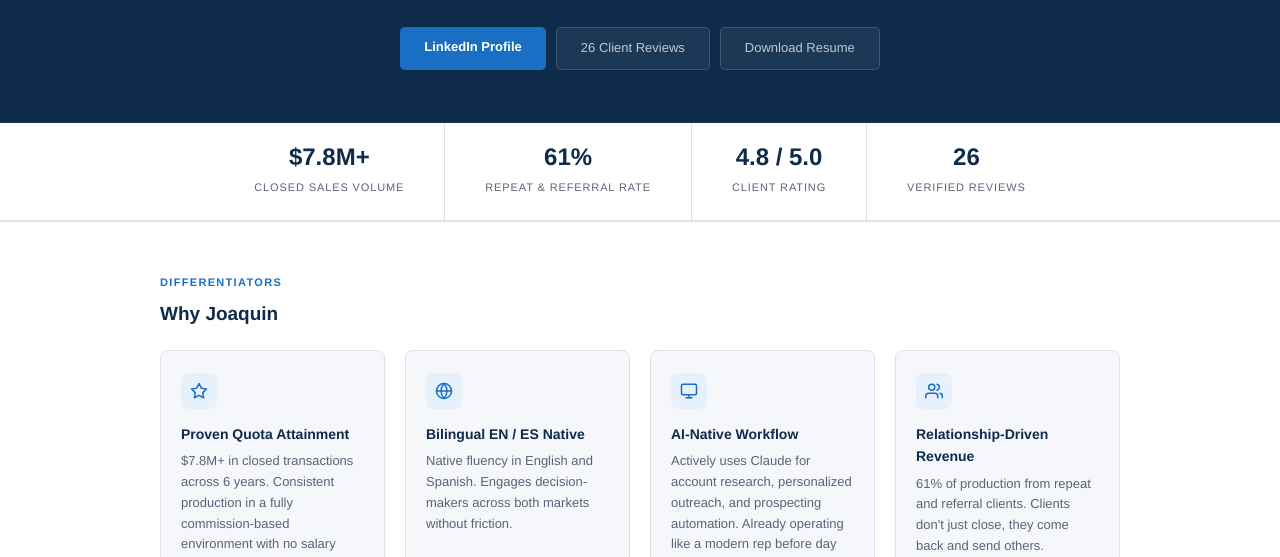
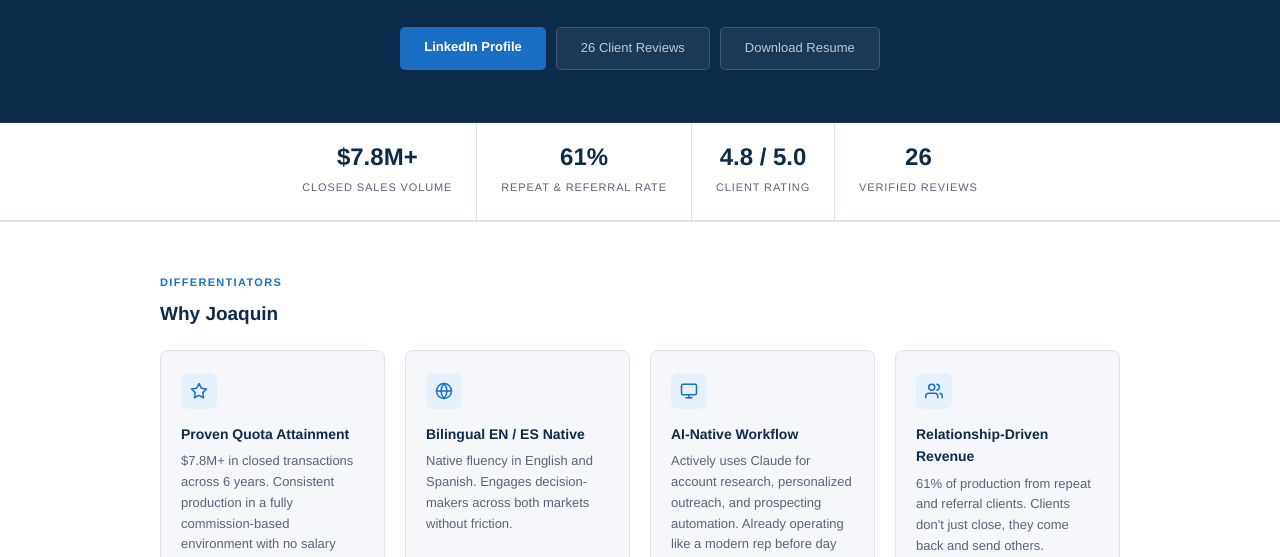
Before and after one commit to joaquinmavares/joaquinmavares.github.io, a plain HTML site: page index.html in a window 1280 px wide. Shown: the part 243-800 px from the top of the page. Drawn offline with Linux system fonts and the light colour scheme.

Commit message:
Update index.html

```diff
--- a/index.html
+++ b/index.html
@@ -31,7 +31,7 @@ nav{background:var(--navy);position:sticky;top:0;z-index:100;padding:0 2.5rem;di
 .btn-ghost{background:rgba(255,255,255,0.06);color:rgba(255,255,255,0.72);border:1px solid rgba(255,255,255,0.16);padding:10px 24px;border-radius:5px;font-size:13px;font-weight:500;cursor:pointer;font-family:inherit;transition:background 0.2s;text-decoration:none;display:inline-block;}
 .btn-ghost:hover{background:rgba(255,255,255,0.12);}
 .metrics{background:var(--white);border-bottom:1px solid var(--border);display:flex;justify-content:center;flex-wrap:wrap;}
-.metric-item{padding:22px 40px;text-align:center;border-right:1px solid var(--border);}
+.metric-item{padding:22px 24px;text-align:center;border-right:1px solid var(--border);}
 .metric-item:last-child{border-right:none;}
 .metric-num{font-size:24px;font-weight:700;color:var(--navy);display:block;line-height:1;margin-bottom:5px;}
 .metric-label{font-size:11px;color:var(--muted);text-transform:uppercase;letter-spacing:0.08em;}
```
